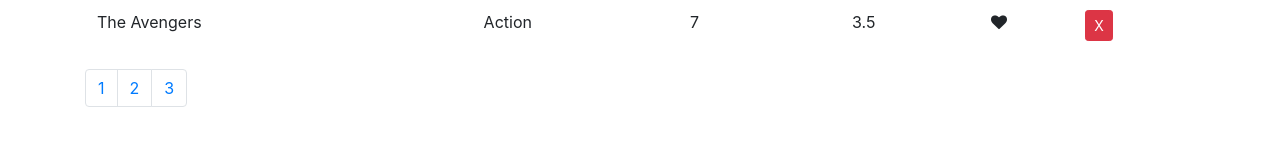
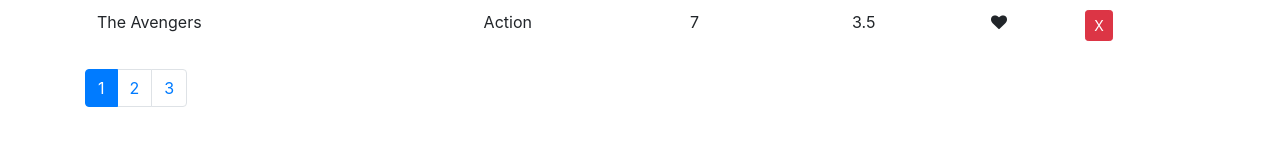
Before and after one commit to God-T/Fake-Movie-Service---React, a React (Create React App) app: page / in a window 1280 px wide. Shown: the part 617-762 px from the top of the page. Built offline with nearby package versions, Linux system fonts and the light colour scheme.

Commit message:
handle page change

```diff
--- a/src/components/common/pagination.jsx
+++ b/src/components/common/pagination.jsx
@@ -1,14 +1,18 @@
 import React from "react";
 import _ from "lodash";
 
-const Pagination = ({ moviesCount, pageSize, onPageChange }) => {
+const Pagination = ({ moviesCount, pageSize, onPageChange, currPage }) => {
+  console.log(currPage);
   const pagesCount = Math.ceil(moviesCount / pageSize);
   const pages = _.range(1, pagesCount + 1);
   return (
     <nav>
       <ul className="pagination">
         {pages.map((page) => (
-          <li key={page} className="page-item">
+          <li
+            key={page}
+            className={page === currPage ? "page-item active" : "page-item"}
+          >
             <a className="page-link" onClick={() => onPageChange(page)}>
               {page}
             </a>
--- a/src/components/movies.jsx
+++ b/src/components/movies.jsx
@@ -7,7 +7,7 @@
   state = {
     movies: getMovies(),
     pageSize: 3,
-    currpage: 1,
+    currPage: 1,
   };
 
   handleDelete = (movie) => {
@@ -16,7 +16,7 @@
   };
 
   handlePageChange = (page) => {
-    console.log(page);
+    this.setState({ currPage: page });
   };
 
   handleLike = (movie) => {
@@ -28,7 +28,8 @@
   };
 
   render() {
-    const { length: moviesCount } = this.state.movies;
+    const { pageSize, currPage, movies } = this.state;
+    const { length: moviesCount } = movies;
     if (moviesCount === 0) return <p>There are no movies in the db.</p>;
     return (
       <React.Fragment>
@@ -45,7 +46,7 @@
             </tr>
           </thead>
           <tbody>
-            {this.state.movies.map((movie) => (
+            {movies.map((movie) => (
               <Movie
                 key={movie._id}
                 movie={movie}
@@ -57,7 +58,8 @@
         </table>
         <Pagination
           moviesCount={moviesCount}
-          pageSize={this.state.pageSize}
+          pageSize={pageSize}
+          currPage={currPage}
           onPageChange={this.handlePageChange}
         />
       </React.Fragment>
```
